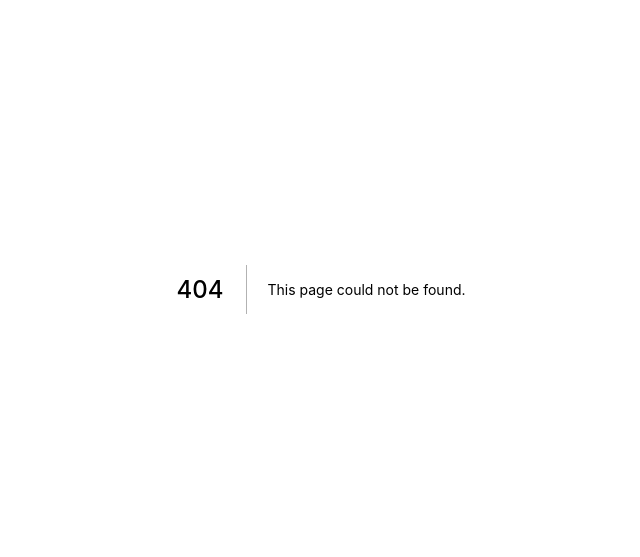
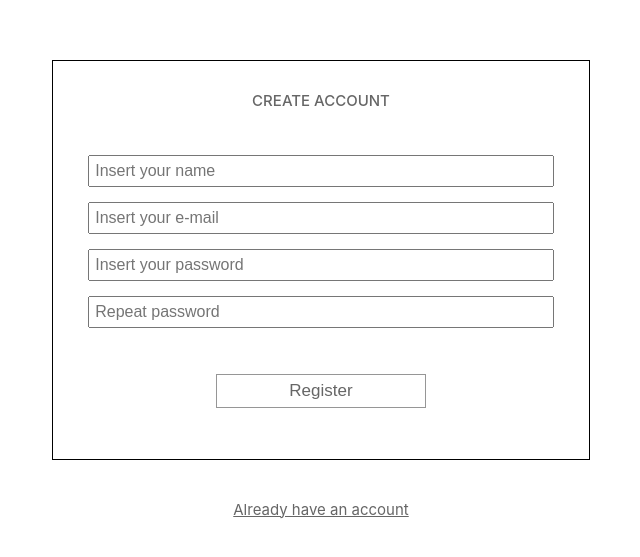
Before and after one commit to marcosvmds/checks-and-balances, a Next.js app: page /Signin in a window 1280 px wide. Before the commit this address had no page. Shown: the part 111-668 px from the top of the page, without its empty margins (319-959 px from the left). Built offline with nearby package versions, Linux system fonts and the light colour scheme.

Commit message:
Created Login/Signin pages (layout)

```diff
--- a/src/components/Home/Header/index.jsx
+++ b/src/components/Home/Header/index.jsx
@@ -41,7 +41,7 @@ function toBrlCurrency(value){
 
 export default function Header(){
 	const {accountState} = useAccountContext()
-  console.log("HEADER Rendering with balanceState -> "+accountState.balanceState)
+  console.log("HEADER/>")
 	const formatedBalance = toBrlCurrency(accountState.balanceState)
     return(
 			<Title>
--- a/src/components/Home/Transactions/List/index.jsx
+++ b/src/components/Home/Transactions/List/index.jsx
@@ -60,7 +60,6 @@ export default function List(props){
     }
     const filters = props.filters
     const transactionsFilteredData = listFilter(accountState.listState, filters).reverse()
-
     return (
         <TransactionsList>
             <PaginationList
--- /dev/null
+++ b/src/components/templates/common.js
@@ -0,0 +1,52 @@
+import styled from 'styled-components'
+
+const FormWrapper = styled.form`
+	width:42%;
+	height: 40rem;
+	display:flex;
+	flex-direction: column;
+	align-items: center;
+	justify-content: space-around;
+	border: solid 1px black;
+	padding: 0 3.5rem 2rem 3.5rem;
+	margin-bottom: 4rem;
+	@media (max-width: 850px){
+		padding: 0 2.5rem 2rem 2.5rem;
+	}
+	@media(max-width: 720px){
+		width: 100%;
+		max-width: 40rem;
+	}
+	@media(max-width: 320px){
+		width: 100%;
+		max-width: 40rem;
+	}
+`
+
+const Title = styled.h3`
+	color: #666666;
+	font-size: 1.5rem;
+	font-weight:500;
+	text-transform: uppercase;
+`
+const SubmitButton = styled.input`
+    width:45%;
+    font-size: 1.7rem;
+    color: #666666;
+    padding: 0.6rem 0.4rem;
+    border: 1.5px solid #969696;
+    background-color:white;
+`
+const StyledLink = styled.a`
+	font-size: 1.5rem;
+	color: #666666;
+	text-decoration: underline;
+	cursor: pointer;
+`
+const Input = styled.input`
+    width: 100%;
+    font-size: 1.6rem;
+    padding: 0.5rem;
+`
+
+export {FormWrapper, SubmitButton, Title, StyledLink, Input}
--- /dev/null
+++ b/src/pages/Signin.jsx
@@ -0,0 +1,38 @@
+import React from 'react'
+import styled from 'styled-components'
+import Link from 'next/link'
+
+import {FormWrapper, Title, SubmitButton, StyledLink, Input} from '../components/templates/common'
+
+const AppWrapper = styled.div`
+  height: 100vh;
+  display: flex;
+  flex-direction: column;
+  justify-content: center;
+  align-items: center;
+  align-self: center;
+  input{
+      margin-bottom: 1.5rem;
+  }
+`
+
+
+export default function Login(){
+    return (
+        <AppWrapper>
+            <FormWrapper>
+                <Title>Create account</Title>
+                <div class="inputs-wrapper">
+                    <Input type="text" placeholder="Insert your name"/>
+                    <Input type="e-mail" placeholder="Insert your e-mail"/>
+                    <Input type="password" placeholder="Insert your password"/>
+                    <Input type="password" placeholder="Repeat password"/>
+                </div>
+                <SubmitButton type="submit" value="Register"/>
+            </FormWrapper>
+            <Link href="/Login">
+                <StyledLink>Already have an account</StyledLink>
+            </Link>
+        </AppWrapper>
+    )
+}
```
Also changed, not shown: src/components/Home/Operation/Amount.jsx (+5 -3 lines), src/components/Home/Operation/index.jsx (+56 -80 lines), src/components/Home/index.jsx (deleted, +0 -66 lines), src/pages/Home.jsx (added, +90 -0 lines), src/pages/Login.jsx (added, +34 -0 lines), src/pages/index.js (+8 -26 lines), 1 other file (tests, documents, lock files or other folders).
